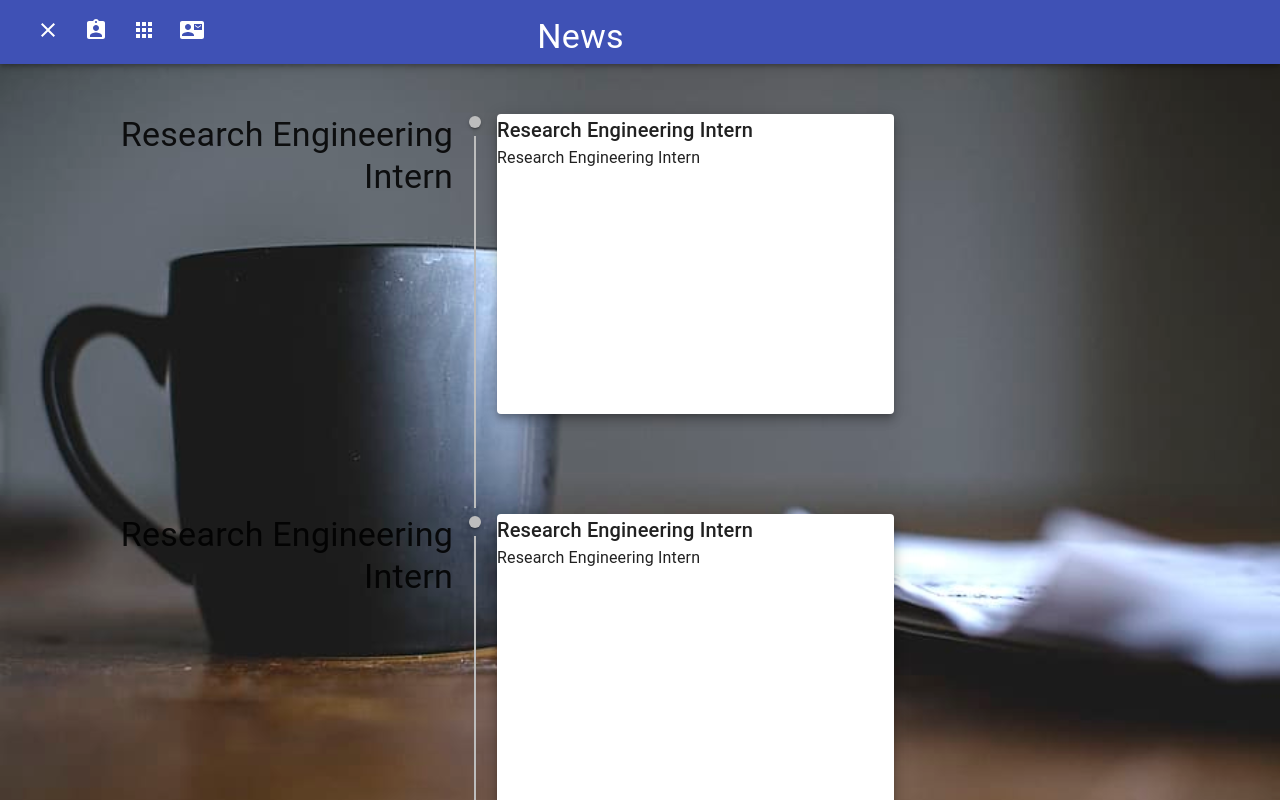
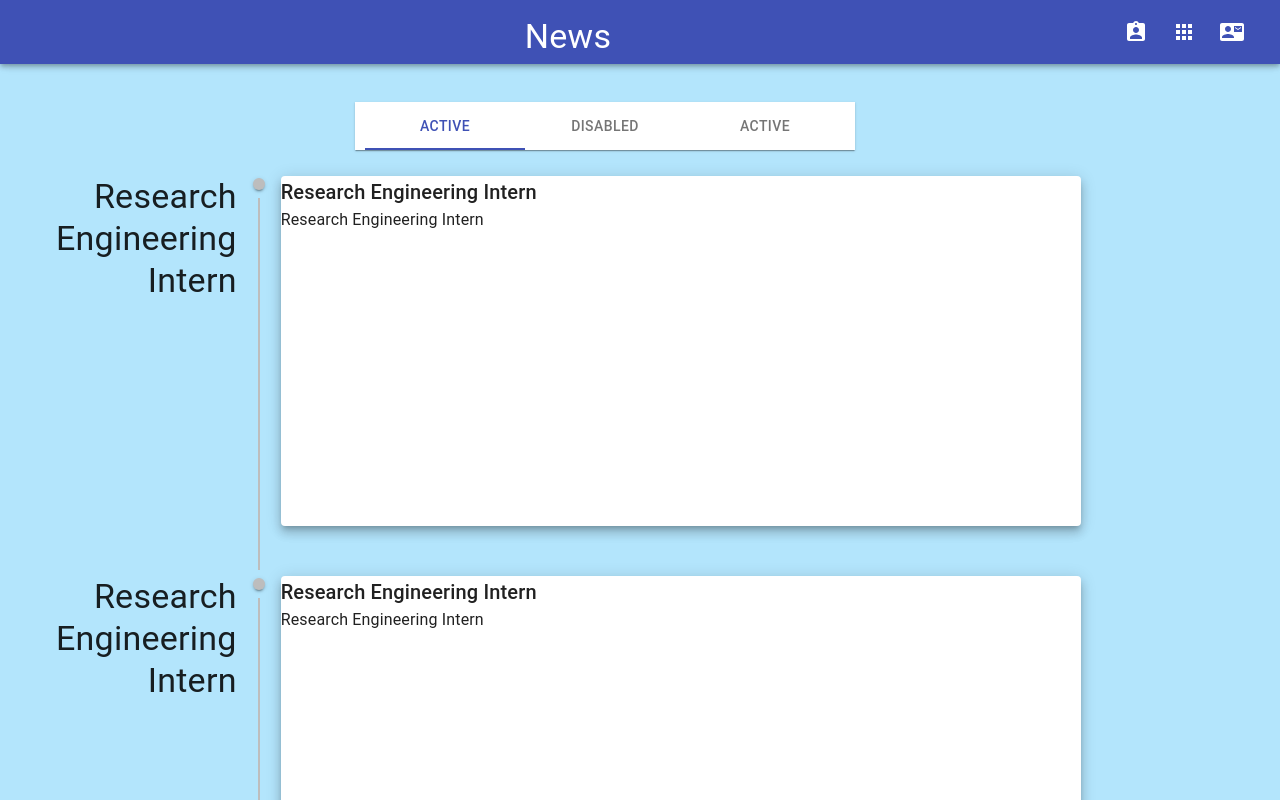
Before and after one commit to lee54bg/portfolio, a React (Create React App) app: page /about in a window 1280 px wide. Shown: the top 800 px of the page. Built offline with nearby package versions, Linux system fonts and the light colour scheme.

Commit message:
Added a button on the lower right hand side that allows users to scroll up instantly for better user experience.

```diff
--- a/src/App.css
+++ b/src/App.css
@@ -1,8 +1,12 @@
-body {
-  height: 100%;
-  /* background-color: #0000b3; */
+/* body {
+  background-color: #0000b3;
   background: url("./coffee-table.jpg") no-repeat center center fixed;
   -webkit-background: cover;
   -moz-background: cover;
   background-size: cover;
+} */
+
+.App-header {
+  background-color: #b3e5fc;
+  min-height: 100vh;
 }
--- a/src/App.js
+++ b/src/App.js
@@ -12,7 +12,7 @@ import { Switch } from 'react-router-dom';
 
 function App() {
   return (
-    <>
+    <div className="App-header">
       <CssBaseline />
       <Switch>
         <Route exact path="/" component={Home} />
@@ -20,7 +20,7 @@ function App() {
         <Route exact path="/contact" component={Contact} />
         <Route exact path="/portfolio" component={Portfolio} />
       </Switch>
-    </>
+    </div>
   );
 }
 
--- a/src/portfolio-site/About.js
+++ b/src/portfolio-site/About.js
@@ -3,12 +3,14 @@ import NavBar from './NavBar.js';
 
 import { makeStyles } from '@material-ui/core/styles';
 import {
-  AppBar,
+  Fab,
   Paper,
   Tab,
   Tabs,
   Toolbar,
   Typography,
+  useScrollTrigger,
+  Zoom
 } from '@material-ui/core';
 
 import Timeline from '@material-ui/lab/Timeline';
@@ -18,6 +20,8 @@ import TimelineConnector from '@material-ui/lab/TimelineConnector';
 import TimelineContent from '@material-ui/lab/TimelineContent';
 import TimelineDot from '@material-ui/lab/TimelineDot';
 import TimelineOppositeContent from '@material-ui/lab/TimelineOppositeContent';
+
+import PropTypes from 'prop-types';
 
 const drawerWidth = 240;
 
@@ -45,12 +49,17 @@ const useStyles = makeStyles({
     margin: '0 auto',
   },
   timeLineCard: {
-    height: '300px',
-    width: '100%',
+    height: '350px',
+    width: '800px',
   },
   timeLine: {
-    marginRight: '260px',
-  }
+    marginRight: '200px',
+  },
+  tabs: {
+    width: '500px',
+    margin: '0 auto',
+    marginTop: '-50px'
+  },
 });
 
 const timeLine = [
@@ -70,7 +79,8 @@ const timeLine = [
 ];
 
 
-function About() {
+
+function About(props) {
   const classes = useStyles();
   const [value, setValue] = React.useState(0);
 
@@ -81,10 +91,20 @@ function About() {
 // Back to Top
   return (
     <NavBar>
-      <Paper className={classes.tabs}>
-
+      <Paper square className={classes.tabs}>
+        <Tabs
+          value={value}
+          indicatorColor="primary"
+          textColor="primary"
+          onChange={handleChange}
+          aria-label="disabled tabs example"
+          centered
+        >
+          <Tab label="Active" />
+          <Tab label="Disabled" />
+          <Tab label="Active" />
+        </Tabs>
       </Paper>
-
       <Timeline className={classes.timeLine}>
         {timeLine.map((expItem, key) => (
           <TimelineItem key={key}>
--- a/src/portfolio-site/Contact.js
+++ b/src/portfolio-site/Contact.js
@@ -24,29 +24,14 @@ const useStyles = makeStyles((theme) => ({
   messageForm: {
     height: '150px',
     width: '250px'
+  },
+  contactMsg: {
+    borderStyle: 'none none solid none',
+    marginBottom: '40px'
   }
 }));
 
 const InputField = withStyles({
-  root: {
-    "& label.Mui-focused": {
-      color: "tomato",
-    },
-    "& label": {
-      color: "tan",
-    },
-    "& .MuiOutlinedInput-root": {
-      "& fieldset": {
-        borderColor: "tan",
-      },
-      "&:hover fieldset": {
-        borderColor: "tan",
-      },
-      "&.Mui-focused fieldset": {
-        borderColor: "tan",
-      }
-    },
-  },
 })(TextField);
 
 const onMouseOver = event => {
@@ -83,12 +68,11 @@ function Contact() {
   return (
     <NavBar>
       <Box component="div" className={classes.form}>
-        <Typography variant="h5"
-          onMouseEnter={event => onMouseOver(event)}
-          onMouseOut={event => onMouseOut(event)}
-        >
-          Hire or contact me...
-        </Typography>
+        <div className={classes.contactMsg}>
+          <Typography variant="h4">
+            Contact Me
+          </Typography>
+        </div>
         <InputField
           fullWidth={true}
           label="Full Name"
--- a/src/portfolio-site/NavBar.js
+++ b/src/portfolio-site/NavBar.js
@@ -11,14 +11,20 @@ import ListItemIcon from '@material-ui/core/ListItemIcon';
 import ListItemText from '@material-ui/core/ListItemText';
 
 import {
+  Fab,
   Badge,
   Grid,
+  Grow,
   IconButton,
   Paper,
   Tab,
   Tabs,
   Tooltip,
+  useScrollTrigger,
+  Zoom
 } from '@material-ui/core';
+
+import PropTypes from 'prop-types';
 
 import SpeedDial from '@material-ui/lab/SpeedDial';
 import SpeedDialIcon from '@material-ui/lab/SpeedDialIcon';
@@ -37,6 +43,8 @@ import MailIcon from '@material-ui/icons/Mail';
 import NotificationsIcon from '@material-ui/icons/Notifications';
 import CloseIcon from '@material-ui/icons/Close';
 
+import KeyboardArrowUpIcon from '@material-ui/icons/KeyboardArrowUp';
+
 import { Link } from 'react-router-dom';
 
 const drawerWidth = 70;
@@ -44,6 +52,7 @@ const drawerWidth = 70;
 const useStyles = makeStyles((theme) => ({
   root: {
     display: 'flex',
+    height: '770px',
   },
   grow: {
     flexGrow: 1,
@@ -78,7 +87,13 @@ const useStyles = makeStyles((theme) => ({
   },
   title: {
     marginTop: '10px',
+    margin: '0 auto',
   },
+  scrollToTop: {
+    position: 'fixed',
+    bottom: theme.spacing(2),
+    right: theme.spacing(2),
+  }
 }));
 
 const actions = [
@@ -115,6 +130,67 @@ const menuItems = [
   }
 ]
 
+const TimeText = () => {
+  const classes = useStyles();
+
+  let time = new Date().toLocaleTimeString();
+
+  const [ctime, setCtime] = React.useState(time);
+
+  const UpdateTime = () => {
+    time = new Date().toLocaleTimeString();
+    setCtime(time)
+  };
+
+  setInterval(UpdateTime, 1000)
+
+  return (
+    <>
+      <Typography variant="h4" className={classes.title}>
+        {ctime}
+      </Typography>
+    </>
+  );
+};
+
+function ScrollTop(props) {
+  const { children, window } = props;
+  const classes = useStyles();
+  // Note that you normally won't need to set the window ref as useScrollTrigger
+  // will default to window.
+  // This is only being set here because the demo is in an iframe.
+  const trigger = useScrollTrigger({
+    target: window ? window() : undefined,
+    disableHysteresis: true,
+    threshold: 100,
+  });
+
+  const handleClick = (event) => {
+    const anchor = (event.target.ownerDocument || document).querySelector('#back-to-top-anchor');
+
+    if (anchor) {
+      anchor.scrollIntoView({ behavior: 'smooth', block: 'center' });
+    }
+  };
+
+  return (
+    <Zoom in={trigger}>
+      <div onClick={handleClick} role="presentation" className={classes.scrollToTop}>
+        {children}
+      </div>
+    </Zoom>
+  );
+}
+
+ScrollTop.propTypes = {
+  children: PropTypes.element.isRequired,
+  /**
+   * Injected by the documentation to work in an iframe.
+   * You won't need it on your project.
+   */
+  window: PropTypes.func,
+};
+
 const NavBar = (props) => {
   const classes = useStyles();
   const theme = useTheme();
@@ -122,6 +198,7 @@ const NavBar = (props) => {
   const [open, setOpen] = React.useState(true);
   const [hidden, setHidden] = React.useState(false);
   const [anchorEl, setAnchorEl] = React.useState(null);
+  const [appDrawerButtons, setAppButtons] = React.useState(true);
 
   const handleClose = () => {
     setOpen(false);
@@ -134,18 +211,16 @@ const NavBar = (props) => {
   const handleToggle = () => {
     setOpen(!open);
   };
-
+  // https://blog.logrocket.com/conditional-rendering-in-react-c6b0e5af381e/
   return (
-    <div className={classes.root}>
+    <div>
       <AppBar position="fixed">
         <Toolbar>
-          <Grid justify={"space-between"} container>
-            <Grid xs={1} item>
+          <Typography variant="h4" className={classes.title}>
+            News
+          </Typography>
           <div className={classes.sectionDesktop}>
-              <IconButton color="inherit" onClick={handleToggle}>
-                <CloseIcon />
-              </IconButton>
-              {open && (
+            {
               menuItems.map((lstItm, key) => (
                 <HtmlTooltip title={lstItm.listText} placement="down" key={key}>
                   <IconButton color="inherit" component={Link} to={lstItm.listPath}>
@@ -153,20 +228,19 @@ const NavBar = (props) => {
                   </IconButton>
                 </HtmlTooltip>
               ))
-              )}
+            }
           </div>
-            </Grid>
-            <Grid xs={7} item>
-              <Typography variant="h4" className={classes.title}>
-                News
-              </Typography>
-            </Grid>
-          </Grid>
         </Toolbar>
       </AppBar>
+      <Toolbar id="back-to-top-anchor"/>
       <main className={classes.content}>
         <div className={classes.toolbar} />
         {props.children}
+        <ScrollTop {...props}>
+          <Fab color="secondary" size="small" aria-label="scroll back to top">
+            <KeyboardArrowUpIcon />
+          </Fab>
+        </ScrollTop>
       </main>
     </div>
   );
--- a/src/portfolio-site/Portfolio.js
+++ b/src/portfolio-site/Portfolio.js
@@ -173,7 +173,10 @@ Praesent commodo cursus magna, vel scelerisque nisl consectetur et.`,
           </Button>
         </DialogActions>
       </Dialog>
-      <Grid container spacing={8} justify="center">
+      <Box>
+
+      </Box>
+      <Grid container spacing={8} justify="center" >
         {projectDetails.map((projectItem, key) => (
           <Grid key={key} item>
               <Card className={classes.cardContainer}>
```
Lines whose indentation alone changed are shown as unchanged.
